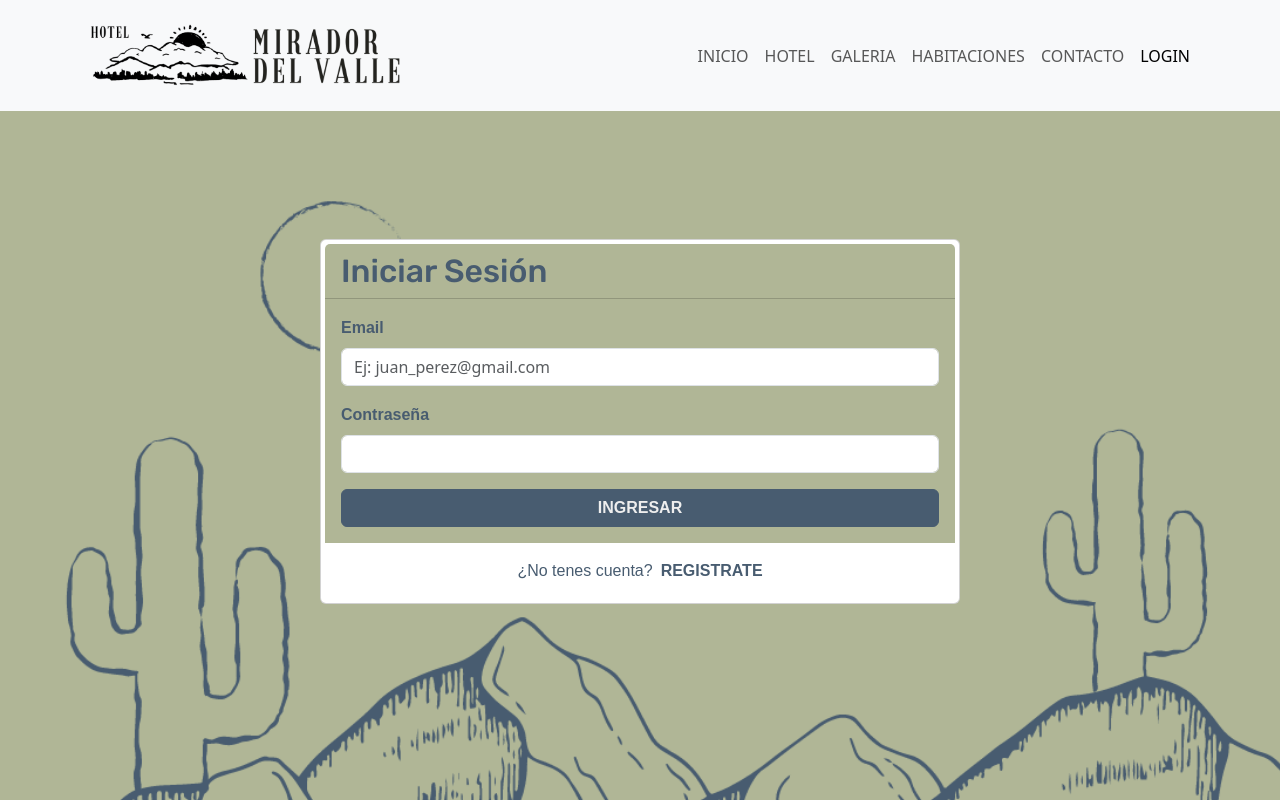
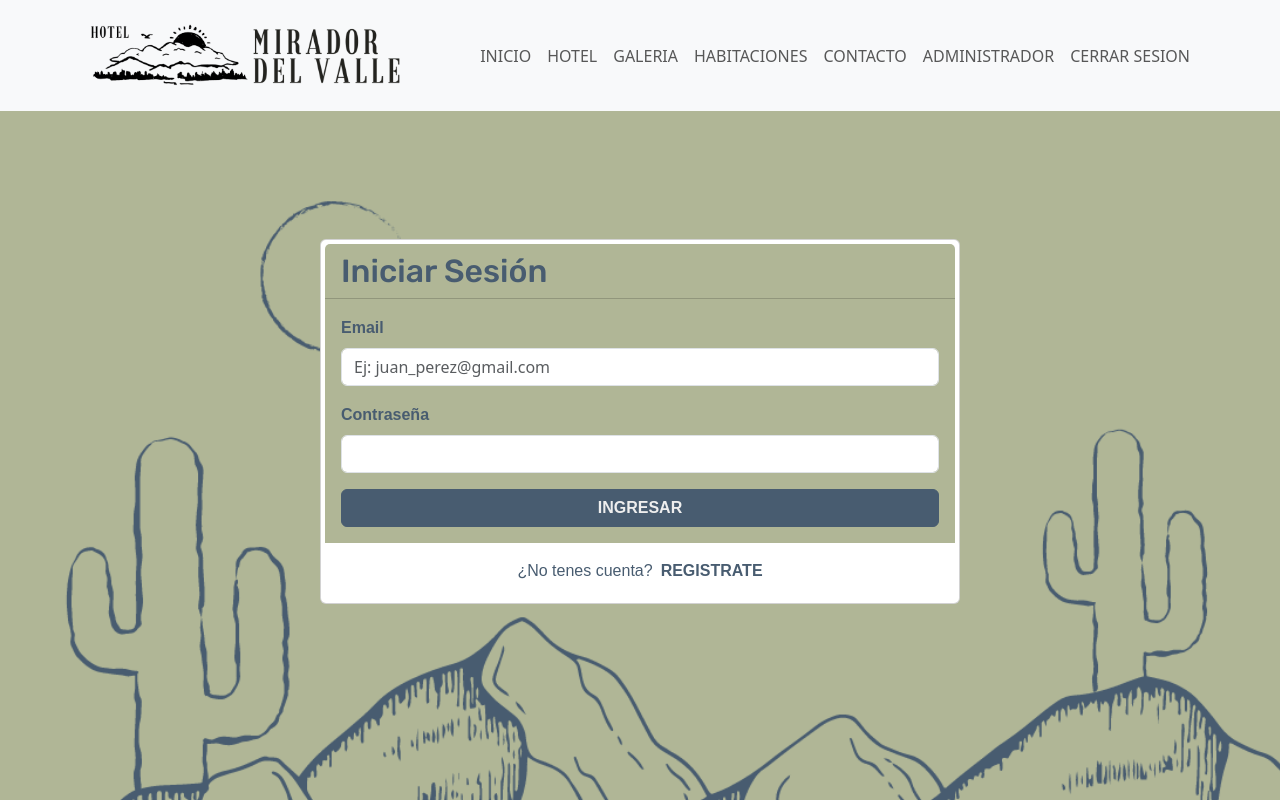
Before and after one commit to lucasecapdevila/hotel-mirador-del-valle, a React (Vite) app: page /login in a window 1280 px wide. Shown: the top 800 px of the page. Built offline with nearby package versions, Linux system fonts and the light colour scheme; no server answers; a web font is replaced by a local one.

Commit message:
Update Menu.jsx
quitamos el fitro de opciones de administrador

```diff
--- a/src/components/common/Menu.jsx
+++ b/src/components/common/Menu.jsx
@@ -2,9 +2,10 @@ import { Navbar, Container, Nav, Button } from "react-bootstrap";
 import logo from "../../assets/iconNav.png";
 import { Link, NavLink, useNavigate } from 'react-router-dom';
 import Swal from "sweetalert2";
+
 const Menu = ({ usuarioLogueado, setUsuarioLogueado }) => {
   const navegacion = useNavigate();
-  const logout = ()=>{
+  const logout = () => {
     Swal.fire({
       title: "Cerrar sesión",
       text: "¿Estás seguro que deseas cerrar sesión?",
@@ -21,12 +22,12 @@ const Menu = ({ usuarioLogueado, setUsuarioLogueado }) => {
           text: "Tu sesión se cerró exitosamente",
           icon: "success"
         });
-        sessionStorage.removeItem('inicioHotelMiradorDelValle')
+        sessionStorage.removeItem('inicioHotelMiradorDelValle');
         setUsuarioLogueado({});
         navegacion('/');
       }
     });
-  }
+  };
 
   return (
     <>
@@ -58,41 +59,18 @@ const Menu = ({ usuarioLogueado, setUsuarioLogueado }) => {
                 CONTACTO
               </NavLink>
 
-              {usuarioLogueado.userEmail ? (
-                 usuarioLogueado.role === "Administrador" ? (
-                   <>
-                   <NavLink
-                     end
-                     className="nav-link "
-                     to="/administrador"
-                   >
-                     ADMINISTRADOR
-                   </NavLink>
-                   <Button className="nav-link" variant="link" onClick={logout}>CERRAR SESION</Button>
-                 </>
-                ):(
-                    <Button className="nav-link" variant="link" onClick={logout}>CERRAR SESION</Button>
-                  )
-                ):(
-
-                  <>
-
-                    <NavLink
-                      end
-                      className="nav-link "
-                      to="/Login"
-                    >
-                      LOGIN
-                    </NavLink>
-                  </>
-                )}
+              <NavLink end className="nav-link " to="/administrador">
+                ADMINISTRADOR
+              </NavLink>
+              <Button className="nav-link" variant="link" onClick={logout}>
+                CERRAR SESION
+              </Button>
             </Nav>
           </Navbar.Collapse>
         </Container>
       </Navbar>
     </>
   );
-
 };
 
 export default Menu;
```
